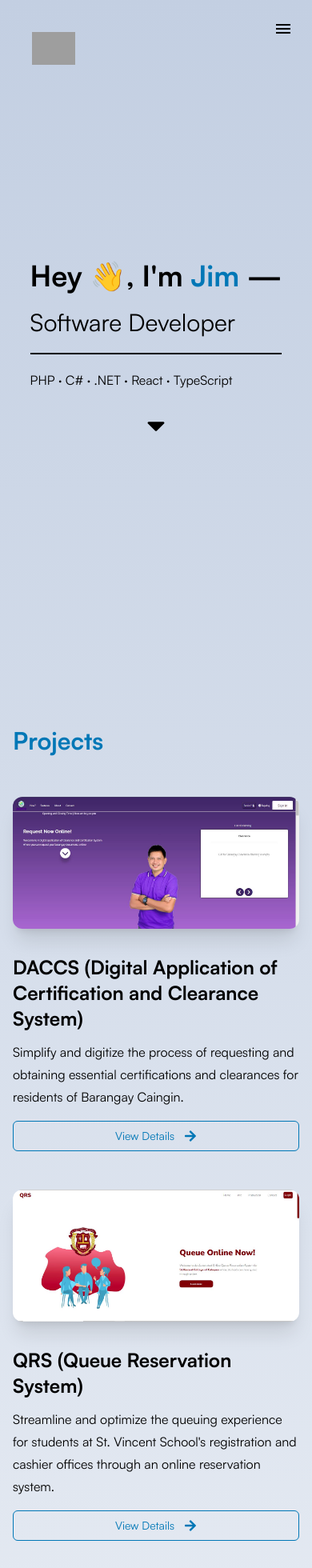
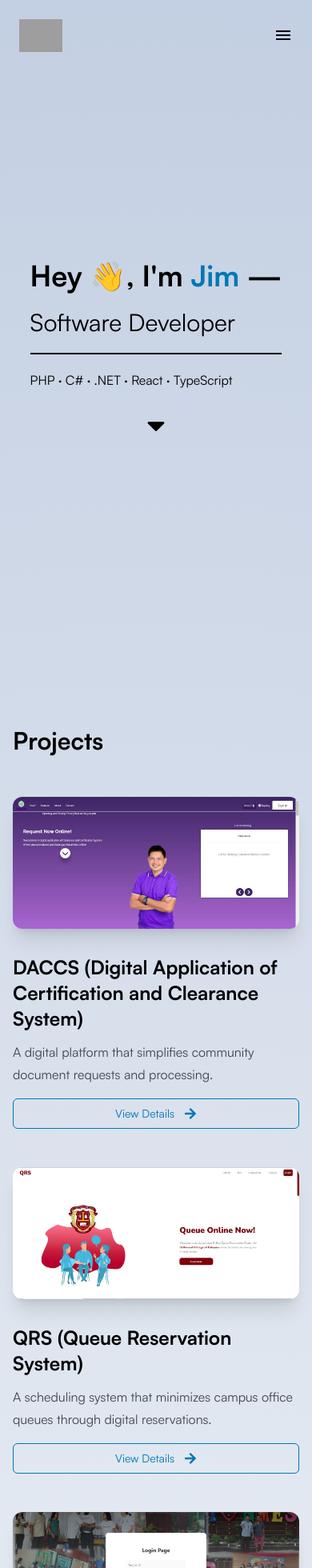
Before and after one commit to jimmycamangon/j-c-portfolio, a Next.js app: page / in a window 390 px wide. Shown: the top 1960 px of the page at 80% size. Built offline with nearby package versions, Linux system fonts and the light colour scheme; grey boxes are pictures that could not be loaded.

Commit message:
May 26, 2025 Update
Project Section Details Update
Description Font Color
Nav Hamburger Position fixed

```diff
--- a/app/components/Navbar.tsx
+++ b/app/components/Navbar.tsx
@@ -21,7 +21,7 @@ const NAV_ITEMS: Array<NavItem> = [
         page: "projects",
     },
     {
-        label: "Experience",
+        label: "Background",
         page: "experience",
     },
     {
@@ -59,17 +59,10 @@ const Navbar = () => {
             />
 
             <header className={`fixed top-0 inset-x-0 nav:inset-x-auto nav:left-0 ${navbar ? 'h-screen' : 'h-auto'} nav:h-screen flex flex-col justify-between items-center p-4 z-50`}>
-                {/* Hamburger button - only visible below 1300px */}
-                <button
-                    onClick={() => setNavbar(!navbar)}
-                    className="text-gray-600 dark:text-gray-300 nav:hidden fixed top-6 right-6 pointer-events-auto"
-                    style={{ zIndex: 60 }}
-                >
-                    {navbar ? <IoMdClose size={30} /> : <IoMdMenu size={24} />}
-                </button>
-
-                {/* Logo at the top */}
-                <div className={`p-4 flex justify-start w-full nav:justify-start transition-all duration-300 nav:w-48 nav:bg-gray-100 nav:dark:bg-gray-800 ${navbar ? 'bg-gray-100 dark:bg-gray-800' : ''}`}>
+                {/* Top bar container for mobile */}
+                <div className="flex justify-between items-center w-full nav:block">
+                    {/* Logo */}
+                    <div className={`flex justify-start nav:justify-start transition-all duration-300 nav:w-48 nav:bg-gray-100 nav:dark:bg-gray-800 ${navbar ? 'bg-gray-100 dark:bg-gray-800' : ''}`}>
                         <Link
                             to="home"
                             smooth={true}
@@ -80,6 +73,16 @@ const Navbar = () => {
                         >
                             <Image src={Logo} width={70} height={70} alt='J-C-LOGO' className='p-2' priority />
                         </Link>
+                    </div>
+
+                    {/* Hamburger button - only visible below 1300px */}
+                    <button
+                        onClick={() => setNavbar(!navbar)}
+                        className="text-gray-600 dark:text-gray-300 nav:hidden pointer-events-auto p-2"
+                        style={{ zIndex: 60 }}
+                    >
+                        {navbar ? <IoMdClose size={30} /> : <IoMdMenu size={24} />}
+                    </button>
                 </div>
 
                 {/* Navigation in the middle */}
@@ -96,7 +99,7 @@ const Navbar = () => {
                                         activeClass="!text-primaryColor dark:!text-secondaryColor after:absolute after:bottom-[-4px] after:left-0 after:w-full after:h-0.5 after:bg-primaryColor dark:after:bg-secondaryColor"
                                         spy={true}
                                         smooth={true}
-                                        offset={-100}
+                                        offset={-50}
                                         duration={500}
                                         spyThrottle={100}
                                         onClick={() => setNavbar(false)}
--- a/app/components/ProjectSection.tsx
+++ b/app/components/ProjectSection.tsx
@@ -19,7 +19,7 @@ const ProjectsSection = () => {
       transition={{ duration: 0.5 }}
       className="min-h-screen flex flex-col py-16 md:py-32"
     >
-      <h1 className="text-left font-bold text-3xl text-primaryColor dark:text-secondaryColor">
+      <h1 className="text-left font-bold text-3xl text-gray-900 dark:text-white">
         Projects
         <hr className="w-6 h-1 mx-auto my-4 bg-teal-500 border-0 rounded"></hr>
       </h1>
@@ -46,8 +46,8 @@ const ProjectsSection = () => {
                   />
                 </div>
                 <div className="mt-8 md:w-1/2">
-                  <h1 className="text-2xl font-bold mb-3">{project.name}</h1>
-                  <p className="text-md leading-7 mb-4 text-neutral-600 dark:text-neutral-400">
+                  <h1 className="text-2xl font-bold mb-3 text-gray-900 dark:text-white">{project.name}</h1>
+                  <p className="text-md leading-7 mb-4 text-description-light dark:text-description-dark">
                     {project.description}
                   </p>
                   <Link
--- a/app/components/projects.tsx
+++ b/app/components/projects.tsx
@@ -4,18 +4,13 @@ const projects: Project[] = [
     {
         name: "DACCS (Digital Application of Certification and Clearance System)",
         description:
-            "Simplify and digitize the process of requesting and obtaining essential certifications and clearances for residents of Barangay Caingin.",
+            "A digital platform that simplifies community document requests and processing.",
         image: "/DACCS.JPG",
-        obj: "Addressing the ongoing difficulties experienced by the Caingin barangay community, a proactive team of students, led by myself as the programmer, has skillfully crafted the Digital Application for Clearance and Certification System (DACCS). This innovative platform equips the residents of Barangay Caingin with the ability to effortlessly solicit vital certifications and clearances through an online interface, effectively simplifying what was previously a time-intensive and arduous procedure.        ",
-        key_features: [
-            "Begin the process by creating a secure and personalized user account on our platform. Provide essential information and create login credentials for easy access.",
-            "Initiate a verification request to establish your identity within our system. This step ensures the security and reliability of document requests.",
-            "Once your verification is successfully completed, you gain unrestricted access to the document request feature, enabling you to make requests seamlessly.",
-            "Choose the specific type of document you require from a comprehensive list of options: (Barangay Clearance, Barangay ID, Barangay Indigency, Barangay Residency, Barangay Cedula",
-            "Enter the necessary information into a well-structured form, ensuring accuracy and completeness to facilitate a smooth request process.",
-            "After completing the form, submit your request and await a notification regarding the status of your submission.",
-            "Upon successful validation of your request, you will receive a `Processing` notification. In case of any discrepancies, you will be prompted to review and correct your submission.",
-            "Once your request is verified and processed, you will be notified that your requested document is ready for collection. At this point, you can proceed to the Barangay Hall to claim your document."
+        problem: "Residents of Barangay Caingin faced slow, manual workflows for securing barangay clearances, often requiring multiple visits.",
+        solution: [
+            "Digitizes certification and clearance requests",
+            "Automates approvals and status updates for staff",
+            "Cuts down processing time significantly"
         ],
         screenshots: [
             "/DACCS_Admin Dashboard.JPG",
@@ -46,18 +41,13 @@ const projects: Project[] = [
     },
     {
         name: "QRS (Queue Reservation System)",
-        description: "Streamline and optimize the queuing experience for students at St. Vincent School's registration and cashier offices through an online reservation system.",
+        description: "A scheduling system that minimizes campus office queues through digital reservations.",
         image: "/QRS.JPG",
-        obj: "In our quest for an improved campus experience, we introduce the Queue Reservation System (QRS). During our On-the-Job Training, my team and I, under my programming leadership, identified a pressing concern at St. Vincent School: students enduring queues at registration and cashier offices. To address this, we innovated a solution—an online reservation system allowing students to secure their place in line seamlessly.",
-        key_features: [
-            "Begin by registering an account as a student. Provide accurate details and create your secure login credentials to ensure a personalized and protected experience.",
-            "Initiate the verification process by submitting your Student ID for validation. This step ensures the authenticity of your student status and enhances the credibility of your document requests.",
-            "Upon successful verification, you will gain immediate access to the request queue, allowing you to proceed with your document requests efficiently.",
-            "Select the appropriate office based on your specific needs: (Registrar's Office or Cashier's Office)",
-            "Navigate the current queue to monitor your position and estimate the waiting time for your turn.",
-            "Join the queue and receive your unique Queue Number, establishing your place in line.",
-            "As each transaction concludes, your Queue Number will automatically decrease until it reaches 1, signaling your imminent turn for your transaction.",
-            "Once your turn arrives, proceed with your transaction. After successful completion, your request is considered fulfilled and the process is marked as completed."
+        problem: "Students spent excessive time waiting in line at key offices like registration and cashier, especially during enrollment periods.",
+        solution: [
+            "Allows students to reserve service slots online",
+            "Decreases congestion during peak hours",
+            "Delivers live queue and availability updates"
         ],
         screenshots: [
             "/QRS_In Queue Page.JPG",
@@ -80,16 +70,13 @@ const projects: Project[] = [
     },
     {
         name: "AMS (Attendance Monitoring System)",
-        description: "Enhance attendance tracking and management for grades 2 and 3 students North Marinig Elementary School.",
+        description: "Smart attendance tracking system for elementary school students with real-time alerts and reports.",
         image: "/AMS.JPG",
-        obj: "My involvement in the development of the Attendance Monitoring System (AMS) was driven by a unique opportunity. Collaborating with fellow students, we undertook a project for a school client aiming to enhance and expedite attendance tracking for children in grades 2 and 3.",
-        key_features: [
-            "Initiate the process by registering an account as a parent. Provide accurate details and establish secure login credentials to ensure a personalized and protected experience.",
-            "Input your child's unique Learner Reference Number (LRN) into your account's homepage. This step establishes the connection between the parent and the student for seamless monitoring.",
-            "Upon providing the student's LRN, the parent will receive a notification confirming the connection to their child's profile, enabling them to receive updates and information.",
-            "Each student is assigned a personalized QR code containing their LRN and relevant information. This QR code serves as a quick and secure identification method.",
-            "For daily attendance tracking, the student's QR code must be scanned at the Guard House during morning, afternoon, or any other attendance event.",
-            "Following each QR code scan, an SMS notification is automatically sent to the parent associated with the child's LRN. This notification provides details on the student's time in and time out, allowing the parent to stay informed about their child's attendance."
+        problem: "Manual attendance at North Marinig Elementary led to inaccuracies and consumed valuable class time.",
+        solution: [
+            "Automates check-ins for Grades 2–3 via QR scanning",
+            "Sends instant absence notifications to teachers",
+            "Generates daily and monthly attendance reports"
         ],
         screenshots: [
             "/AMS_Admin Page.JPG",
@@ -115,15 +102,13 @@ const projects: Project[] = [
     },
     {
         name: "Voting System",
-        description: "Revolutionize the election process at AICS by enabling students to cast their votes online for various positions and initiatives, ensuring transparency and efficiency.",
+        description: "A secure and efficient online voting platform tailored for student government elections.",
         image: "/Voting_System.JPG",
-        obj: "In response to the imperative need for an advanced voting solution at the Asian Institute of Computer Studies (AICS) during our senior high school years, we embarked on a transformative thesis project. This Voting System replaces the archaic manual voting process that was previously prevalent within the school. Our innovation has successfully transitioned essential processes, such as electing EEP officers, to an efficient and accessible online platform, facilitating student participation in school governance.",
-        key_features: [
-            "Commence by creating a student account in person at the school's office. Provide accurate information and establish a secure login credential to ensure a personalized and protected experience.",
-            "Request a password from the school's staff. This password, alongside your student ID, will serve as your login credentials, eliminating the need for additional verification steps.",
-            "Upon logging in, students gain access to the system's interface, allowing them to navigate and explore the list of candidates participating in the election.",
-            "Select the preferred candidate by casting your vote. This process enables students to express their choices openly and confidentially.",
-            "After submitting the vote, the system instantly records the vote directly into the admin's dashboard or the school's dedicated Election Database. This ensures the accuracy and integrity of the election process."
+        problem: "AICS relied on pen-and-paper voting, leading to low turnout, counting errors, and delayed results.",
+        solution: [
+            "Supports secure online voting for student elections",
+            "Guarantees voter privacy and ballot integrity",
+            "Provides instant vote tallying and result displays"
         ],
         screenshots: [
             "/VS_Admin Dashboard.JPG",
--- a/app/components/type.ts
+++ b/app/components/type.ts
@@ -2,8 +2,8 @@ export type Project = {
     id: number;
     name: string;
     description: string;
-    obj: string;
-    key_features: string[];
+    problem: string;
+    solution: string[];
     image: string;
     screenshots: string[];
     technologies: string[];
--- a/tailwind.config.js
+++ b/tailwind.config.js
@@ -27,6 +27,10 @@ module.exports = {
       widthGray: "#D3D3D3",
       textDark: "#000000",
       whiteColor: "#fff",
+      description: {
+        light: "#41464c", // Gray-500 for light mode descriptions
+        dark: "#9ca3af"   // Gray-400 for dark mode descriptions
+      }
     },
   },
   plugins: [],
```
Also changed, not shown: app/components/AboutSection.tsx (+10 -8 lines), app/components/ContactSection.tsx (+4 -4 lines), app/components/ExperienceSection.tsx (+7 -7 lines), app/pages/page.tsx (+5 -5 lines). Lines whose indentation alone changed are shown as unchanged.
